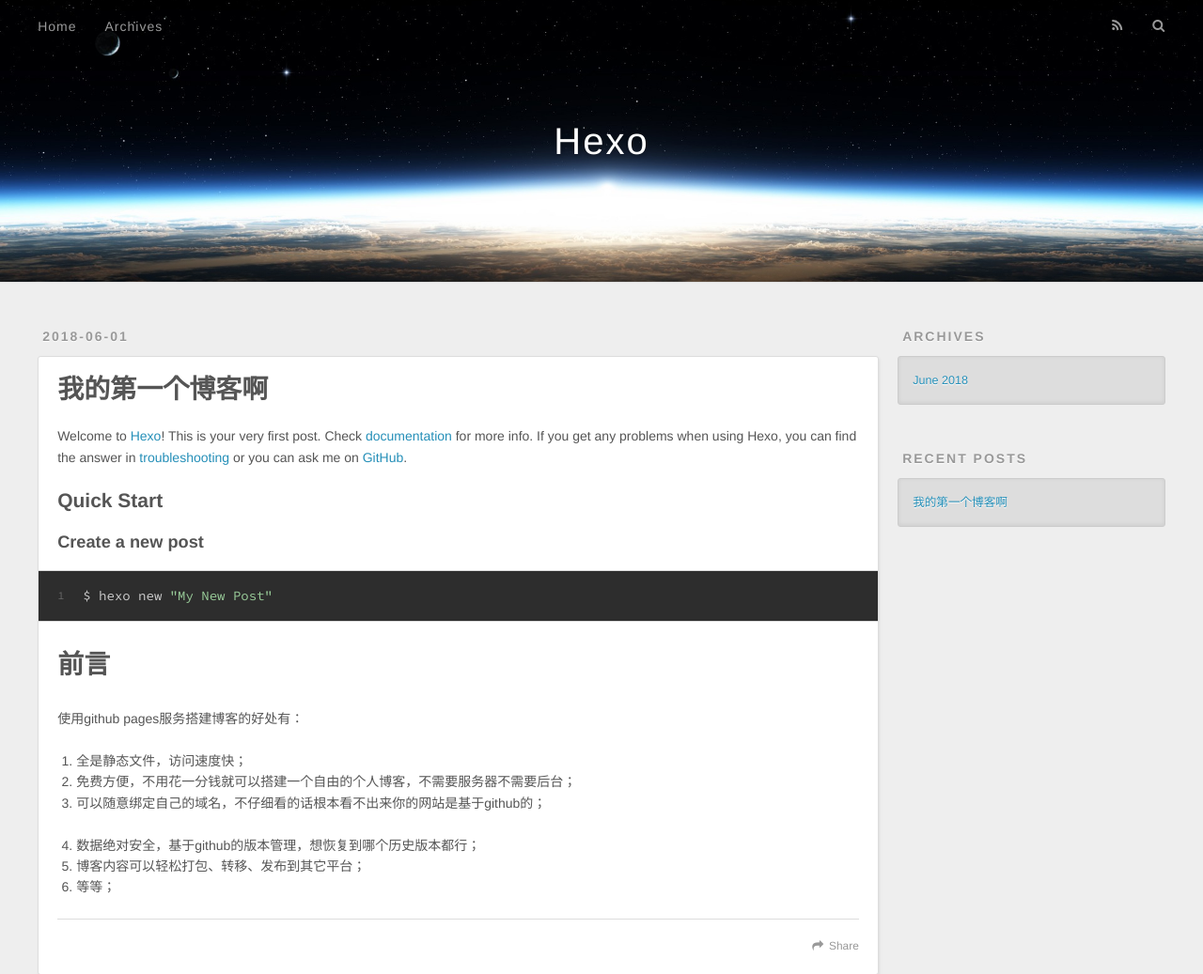
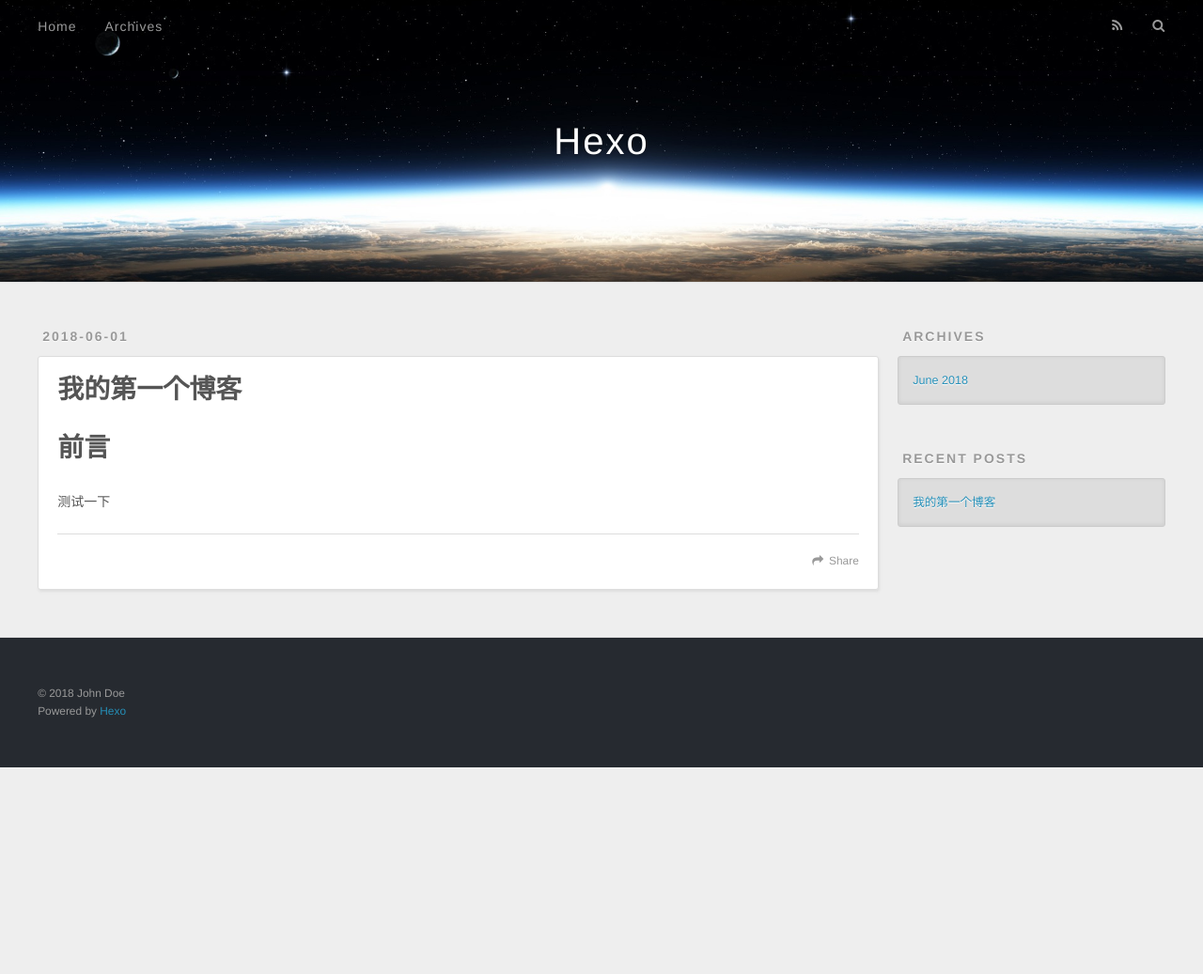
Before and after one commit to lk99571/lk99571.github.io, a plain HTML site: page blog/2018/06/01/hello-world/index.html in a window 1280 px wide. Shown: the top 1037 px of the page at 94% size. After the commit the page ends 817 px from the top, so only its background shows below. Drawn offline with nearby package versions, Linux system fonts and the light colour scheme.

Commit message:
Site updated: 2018-06-01 23:32:59

```diff
--- a/blog/2018/06/01/hello-world/index.html
+++ b/blog/2018/06/01/hello-world/index.html
@@ -3,19 +3,19 @@
 <head>
   <meta charset="utf-8">
 
-  <title>我的第一个博客啊 | Hexo</title>
+  <title>我的第一个博客 | Hexo</title>
   <meta name="viewport" content="width=device-width, initial-scale=1, maximum-scale=1">
-  <meta name="description" content="Welcome to Hexo! This is your very first post. Check documentation for more info. If you get any problems when using Hexo, you can find the answer in troubleshooting or you can ask me on GitHub. Quick">
+  <meta name="description" content="前言测试一下">
 <meta property="og:type" content="article">
-<meta property="og:title" content="我的第一个博客啊">
+<meta property="og:title" content="我的第一个博客">
 <meta property="og:url" content="http://yoursite.com/blog/2018/06/01/hello-world/index.html">
 <meta property="og:site_name" content="Hexo">
-<meta property="og:description" content="Welcome to Hexo! This is your very first post. Check documentation for more info. If you get any problems when using Hexo, you can find the answer in troubleshooting or you can ask me on GitHub. Quick">
+<meta property="og:description" content="前言测试一下">
 <meta property="og:locale" content="default">
-<meta property="og:updated_time" content="2018-06-01T04:31:25.308Z">
+<meta property="og:updated_time" content="2018-06-01T15:31:06.346Z">
 <meta name="twitter:card" content="summary">
-<meta name="twitter:title" content="我的第一个博客啊">
-<meta name="twitter:description" content="Welcome to Hexo! This is your very first post. Check documentation for more info. If you get any problems when using Hexo, you can find the answer in troubleshooting or you can ask me on GitHub. Quick">
+<meta name="twitter:title" content="我的第一个博客">
+<meta name="twitter:description" content="前言测试一下">
 
     <link rel="alternate" href="/atom.xml" title="Hexo" type="application/atom+xml">
 
@@ -78,7 +78,7 @@
 
 
     <h1 class="article-title" itemprop="name">
-      我的第一个博客啊
+      我的第一个博客
     </h1>
 
 
@@ -86,25 +86,12 @@
 
     <div class="article-entry" itemprop="articleBody">
 
-        <p>Welcome to <a href="https://hexo.io/" target="_blank" rel="noopener">Hexo</a>! This is your very first post. Check <a href="https://hexo.io/docs/" target="_blank" rel="noopener">documentation</a> for more info. If you get any problems when using Hexo, you can find the answer in <a href="https://hexo.io/docs/troubleshooting.html" target="_blank" rel="noopener">troubleshooting</a> or you can ask me on <a href="https://github.com/hexojs/hexo/issues" target="_blank" rel="noopener">GitHub</a>.</p>
-<h2 id="Quick-Start"><a href="#Quick-Start" class="headerlink" title="Quick Start"></a>Quick Start</h2><h3 id="Create-a-new-post"><a href="#Create-a-new-post" class="headerlink" title="Create a new post"></a>Create a new post</h3><figure class="highlight bash"><table><tr><td class="gutter"><pre><span class="line">1</span><br></pre></td><td class="code"><pre><span class="line">$ hexo new <span class="string">"My New Post"</span></span><br></pre></td></tr></table></figure>
-<h1 id="前言"><a href="#前言" class="headerlink" title="前言"></a>前言</h1><p>使用github pages服务搭建博客的好处有：</p>
-<ol>
-<li>全是静态文件，访问速度快；</li>
-<li>免费方便，不用花一分钱就可以搭建一个自由的个人博客，不需要服务器不需要后台；</li>
-<li>可以随意绑定自己的域名，不仔细看的话根本看不出来你的网站是基于github的；</li>
-</ol>
-<a id="more"></a>
-<ol start="4">
-<li>数据绝对安全，基于github的版本管理，想恢复到哪个历史版本都行；</li>
-<li>博客内容可以轻松打包、转移、发布到其它平台；</li>
-<li>等等；</li>
-</ol>
+        <h1 id="前言"><a href="#前言" class="headerlink" title="前言"></a>前言</h1><p>测试一下</p>
 
 
     </div>
     <footer class="article-footer">
-      <a data-url="http://yoursite.com/blog/2018/06/01/hello-world/" data-id="cjhw3nrjz0000lgub9x9nisgt" class="article-share-link">Share</a>
+      <a data-url="http://yoursite.com/blog/2018/06/01/hello-world/" data-id="cjhw4nw4u0000s8ubjxd7rvfh" class="article-share-link">Share</a>
 
 
     </footer>
@@ -143,7 +130,7 @@
       <ul>
 
           <li>
-            <a href="/blog/2018/06/01/hello-world/">我的第一个博客啊</a>
+            <a href="/blog/2018/06/01/hello-world/">我的第一个博客</a>
           </li>
 
       </ul>
```
Also changed, not shown: archives/2018/06/index.html (+2 -2 lines), archives/2018/index.html (+2 -2 lines), archives/index.html (+2 -2 lines), index.html (+4 -15 lines).
